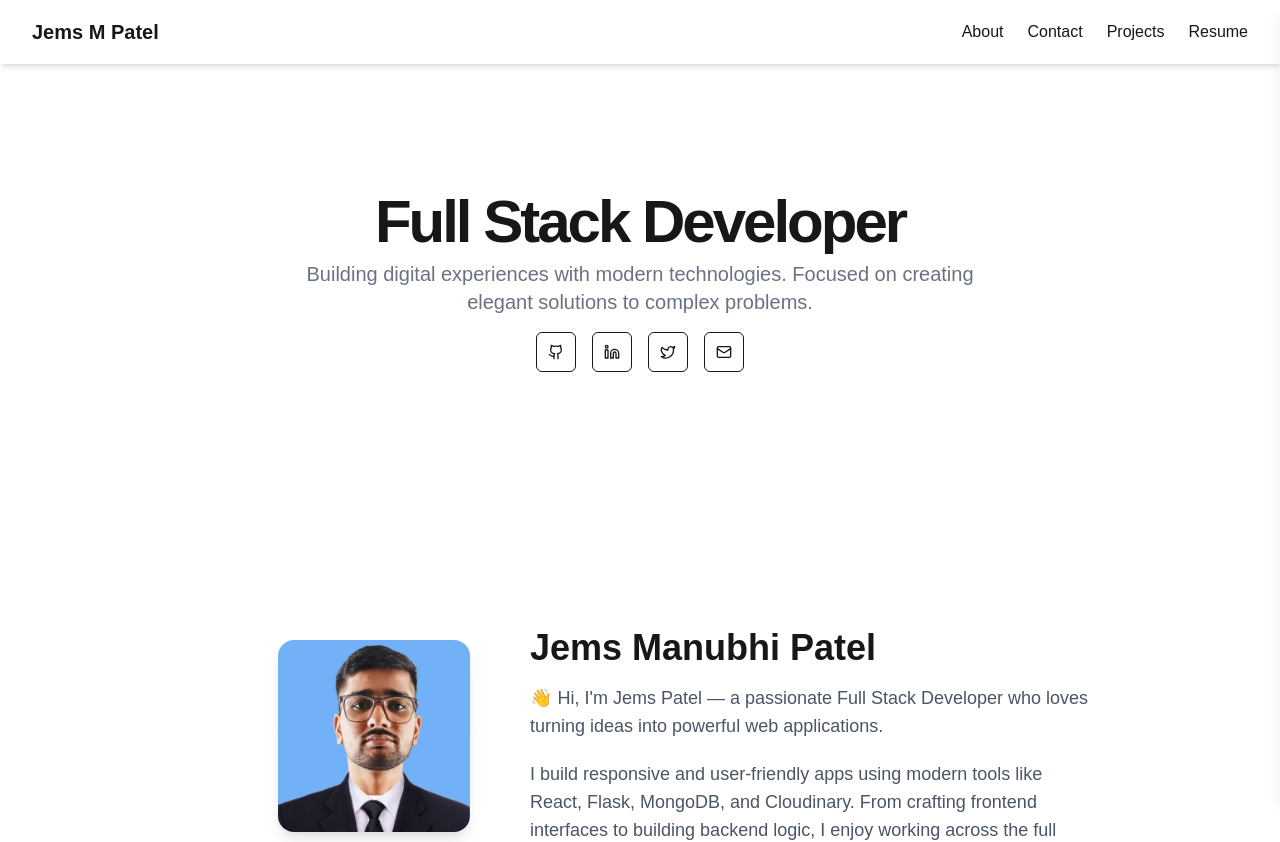
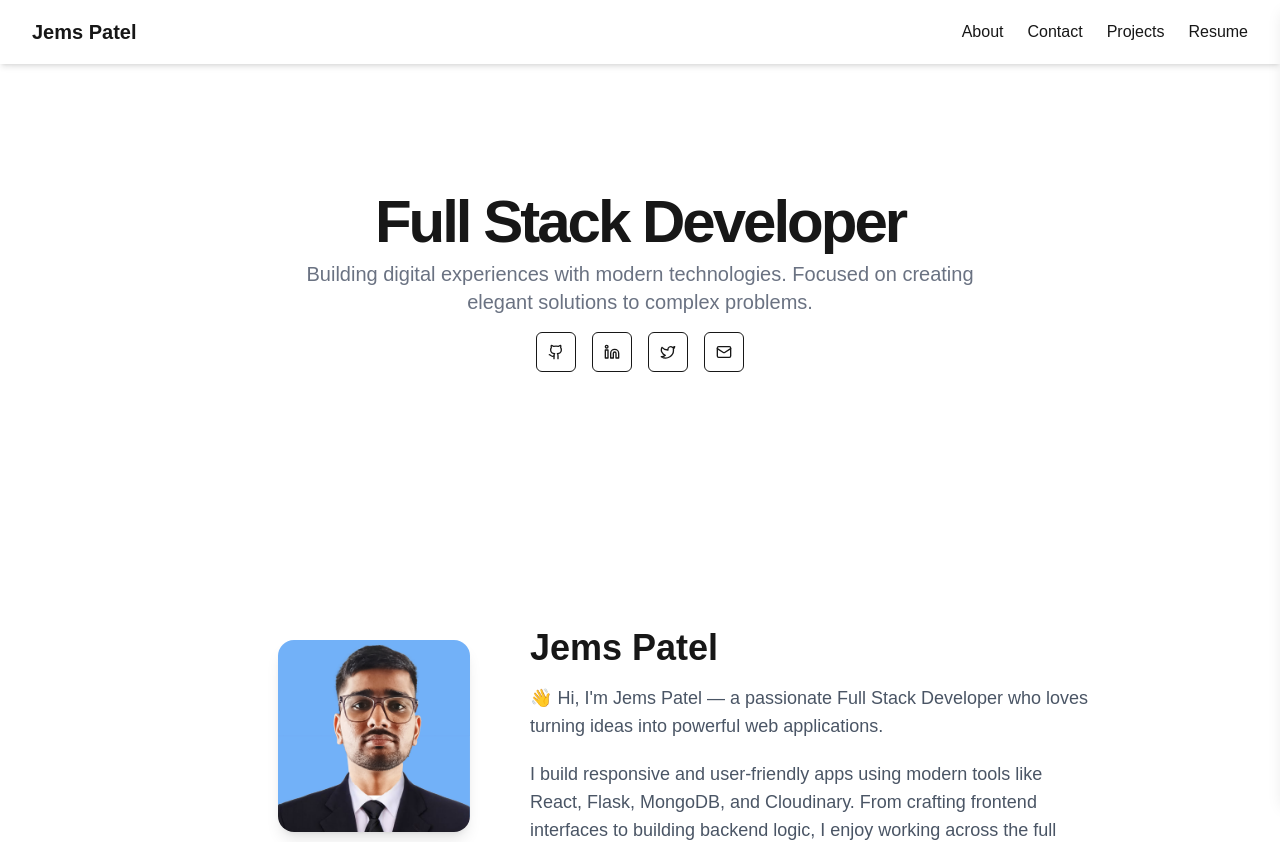
Before and after one commit to jemsmpatel/Portfolio, a Next.js app: page / in a window 1280 px wide. Shown: the top 842 px of the page. Built offline with nearby package versions, Linux system fonts and the light colour scheme.

Commit message:
name changes commit

```diff
--- a/src/app/about/page.jsx
+++ b/src/app/about/page.jsx
@@ -22,7 +22,7 @@ export default function About() {
 
                 {/* Content */}
                 <div className="md:w-2/3 w-full text-center md:text-left">
-                    <h1 className="text-4xl font-bold mb-4">Jems Manubhi Patel</h1>
+                    <h1 className="text-4xl font-bold mb-4">Jems Patel</h1>
                     <p className="text-2xl dark:text-gray-300 text-gray-700 mb-6">Full Stack Web Developer</p>
                     <p className="text-gray-700 dark:text-gray-500 mb-6 leading-relaxed"> Hi, I’m Jems Patel, a passionate and curious Full Stack Developer with experience in both frontend and backend technologies. I love building clean, functional, and user-friendly web applications that solve real problems. I enjoy working across the stack — from designing responsive UIs to managing server-side logic and databases.</p>
                     <p className="text-gray-700 dark:text-gray-500 mb-6 leading-relaxed"> I started my web development journey while exploring different technologies on my own. Over time, I’ve worked with tools like React, Vite, and Tailwind CSS for the frontend, and Flask, Express.js, and Django for the backend. My database work includes both MongoDB and SQLite, and I’ve also used Cloudinary for storing and managing files in the cloud.</p>
--- a/src/app/page.jsx
+++ b/src/app/page.jsx
@@ -58,14 +58,14 @@ export default function Home() {
                                     src={image.src}
                                     width={200}
                                     height={200}
-                                    alt="Jems Manubhi Patel"
+                                    alt="Jems Patel"
                                     className="object-cover w-full h-full"
                                 />
                             </div>
                         </div>
                         {/* Left Side - Text Content */}
                         <div className="md:w-2/3 w-90 text-center md:text-left">
-                            <h2 className="text-4xl font-bold mb-4">Jems Manubhi Patel</h2>
+                            <h2 className="text-4xl font-bold mb-4">Jems Patel</h2>
                             <p className="text-lg text-gray-600 dark:text-gray-400 mb-5">
                                 👋 Hi, I'm Jems Patel — a passionate Full Stack Developer who loves turning ideas into powerful web applications.
                             </p>
--- a/src/components/Header.jsx
+++ b/src/components/Header.jsx
@@ -13,7 +13,7 @@ export default function Header() {
             <header className="shadow-md backdrop-blur-sm sticky top-0 w-full z-50">
                 <div className="max-w-7xl mx-auto px-4 sm:px-6 lg:px-8 flex justify-between items-center h-16">
                     <div className="text-xl font-bold">
-                        <Link href="/">Jems M Patel</Link>
+                        <Link href="/">Jems Patel</Link>
                     </div>
                     {/* Desktop Navigation */}
                     <nav className="hidden md:flex space-x-6">
```
Also changed, not shown: 1 other file (tests, documents, lock files or other folders).
